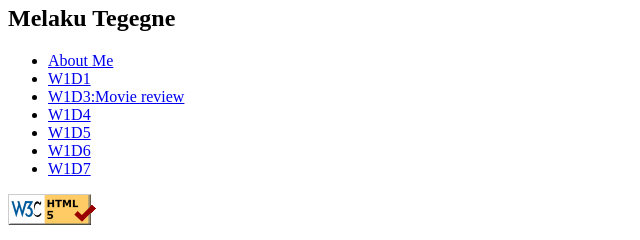
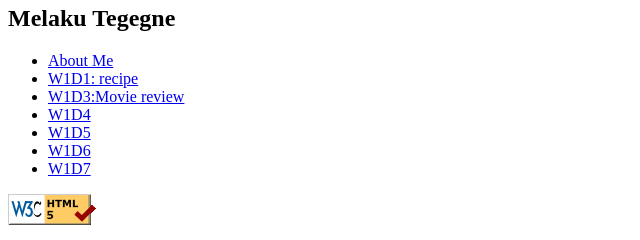
Before and after one commit to melakuweb/melakuweb.github.io, a plain HTML site: page index.html in a window 1280 px wide. Shown: the part 227-467 px from the top of the page, 0-640 px from the left. Drawn offline with Linux system fonts and the light colour scheme.

Commit message:
links added

```diff
--- a/index.html
+++ b/index.html
@@ -12,7 +12,7 @@
 
     <li><a href="w1d2recipe/aboutme.html">About Me</a>
 	</li>
-	<li><a href="w1d2recipe/pie.html">W1D1</a>
+	<li><a href="w1d2recipe/pie.html">W1D1: recipe</a>
 	</li>
 	<li><a href="w2d3moviereview/htmlSkeleton.html">W1D3:Movie review</a>
 	</li>
```
